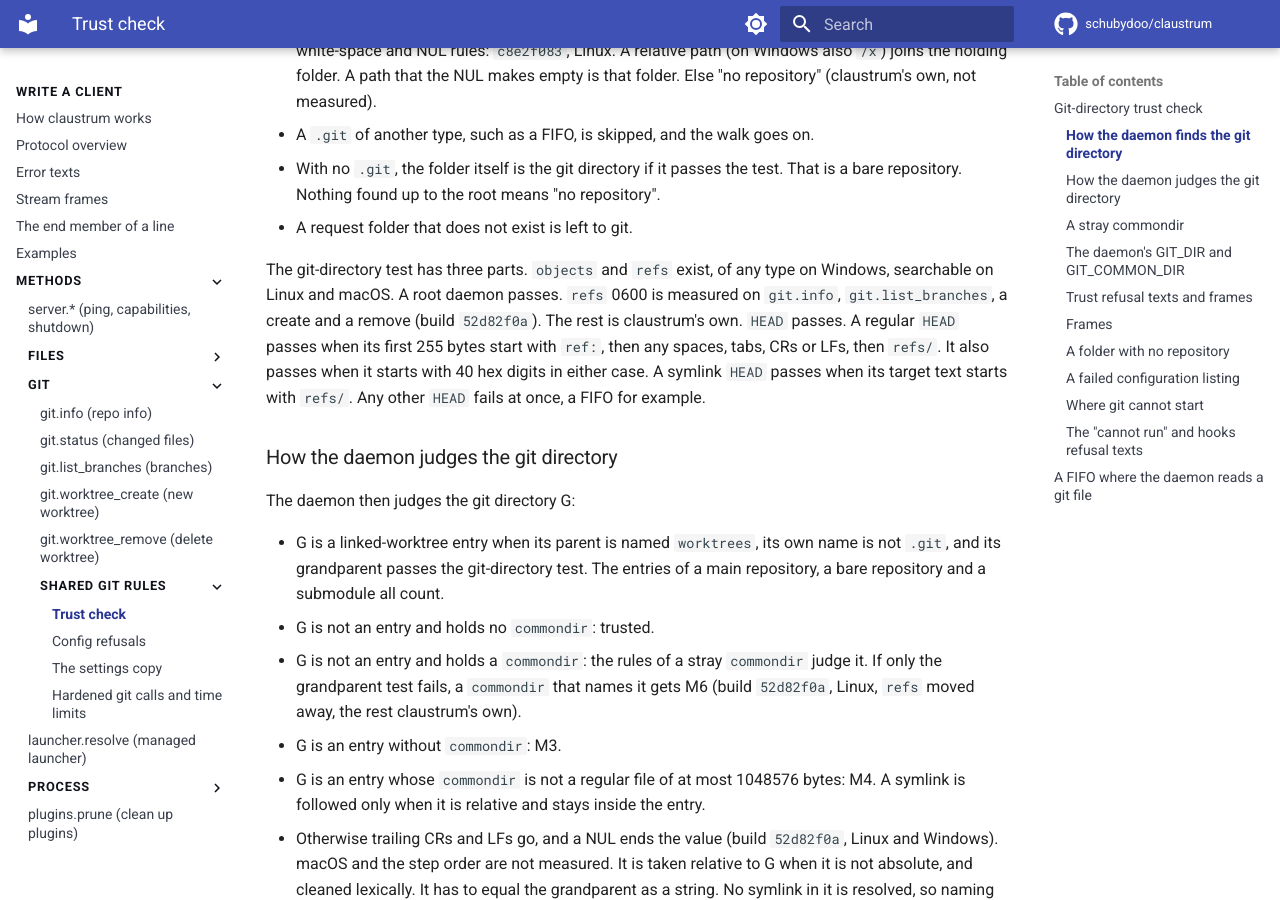
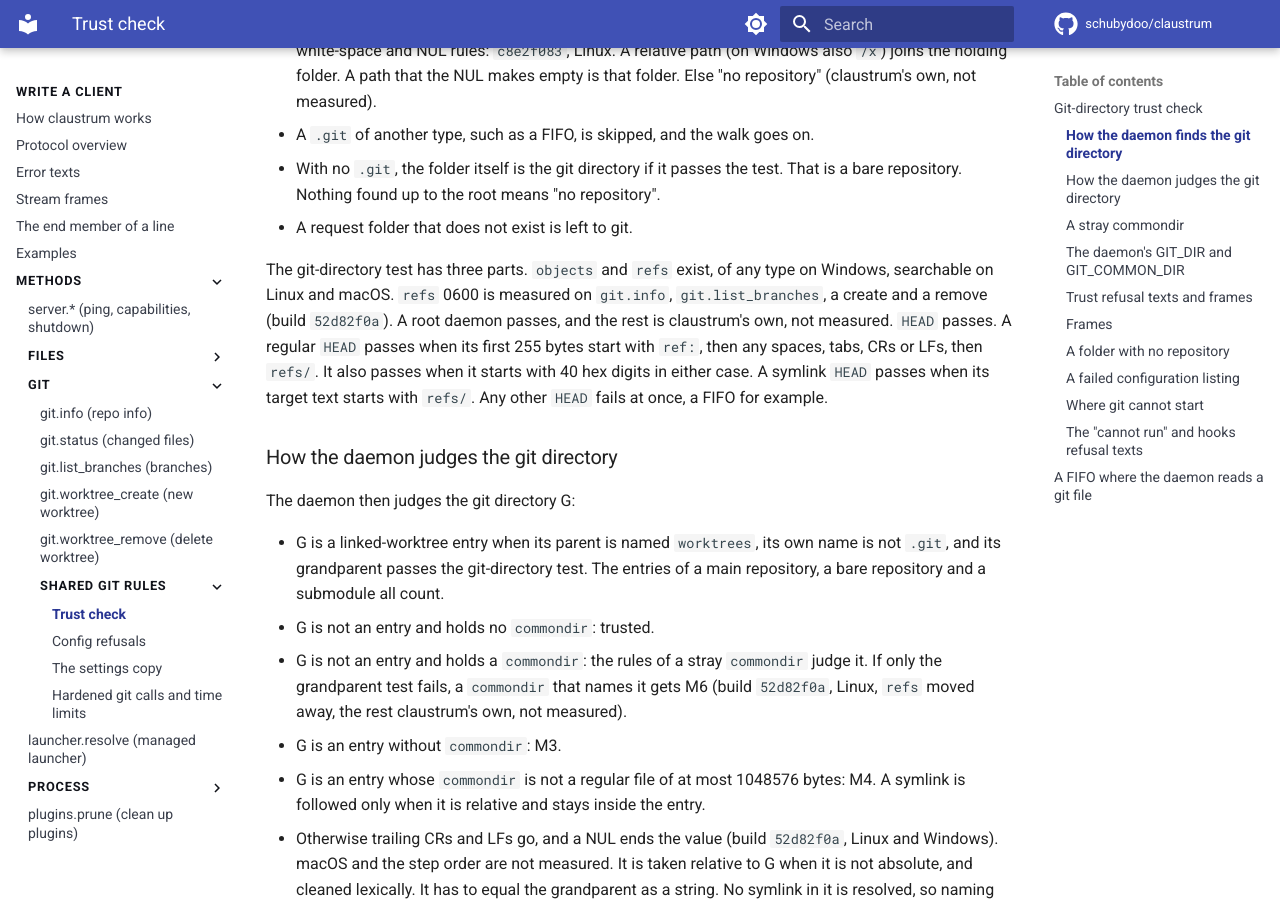
Before and after one commit to schubydoo/claustrum, an MkDocs documentation site: the page built from docs/protocol/git-rules-trust.md, in a window 1280 px wide and 900 px high, scrolled down 1250 px. Built offline with MkDocs 1.6.1 and Material for MkDocs 9.7.7, drawn with Linux system fonts in a browser that asks for light colours; comment, search, counter and statistics services are not loaded; some of the changed text lies outside the part shown.

Commit message:
docs: narrow the marks of the trust rules on remove
Co-Authored-By: Claude Opus 5.5 <noreply@anthropic.com>

```diff
--- a/docs/protocol/git-rules-trust.md
+++ b/docs/protocol/git-rules-trust.md
@@ -54,9 +54,9 @@ the daemon walks up from the request folder:
 - A request folder that does not exist is left to git.
 
 The git-directory test has three parts. `objects` and `refs` exist, of any type on
-Windows, searchable on Linux and macOS. A root daemon passes. `refs` 0600 is measured on
-`git.info`, `git.list_branches`, a create and a remove (build `52d82f0a`). The rest
-is claustrum's own. `HEAD`
+Windows, searchable on Linux and macOS. `refs` 0600 is measured on `git.info`,
+`git.list_branches`, a create and a remove (build `52d82f0a`). A root daemon passes,
+and the rest is claustrum's own, not measured. `HEAD`
 passes. A regular `HEAD` passes when its first 255 bytes start with `ref:`,
 then any spaces, tabs, CRs or LFs, then `refs/`. It also passes when it starts
 with 40 hex digits in either case. A symlink `HEAD` passes when its target text
@@ -73,7 +73,7 @@ The daemon then judges the git directory G:
 - G is not an entry and holds a `commondir`: the rules of a stray `commondir`
   judge it. If only the grandparent test fails, a `commondir` that names it gets
   M6 (build `52d82f0a`, Linux, `refs` moved away, the rest
-  claustrum's own).
+  claustrum's own, not measured).
 - G is an entry without `commondir`: M3.
 - G is an entry whose `commondir` is not a regular file of at most 1048576 bytes:
   M4. A symlink is followed only when it is relative and stays inside the entry.
```
Also changed, not shown: other parts of docs/protocol/git-rules-trust.md (+1 -1 lines), docs/protocol/git-worktree-remove.md (+4 -4 lines).
